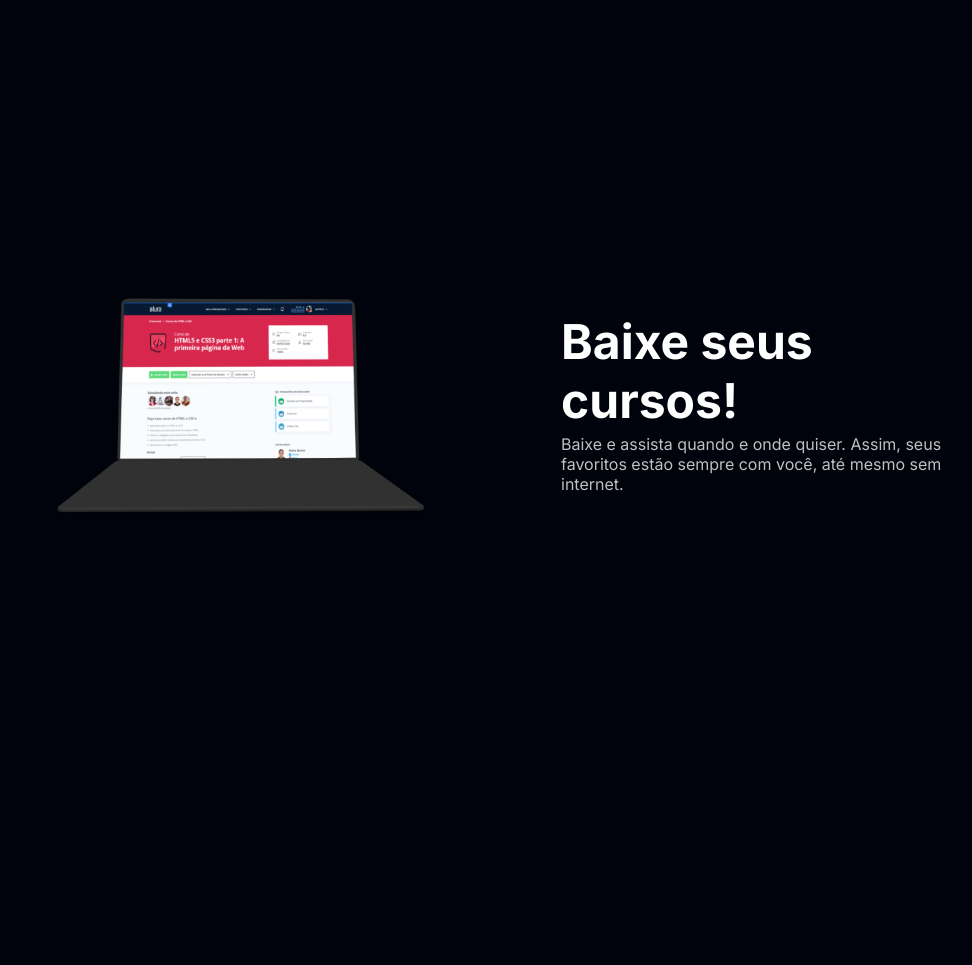
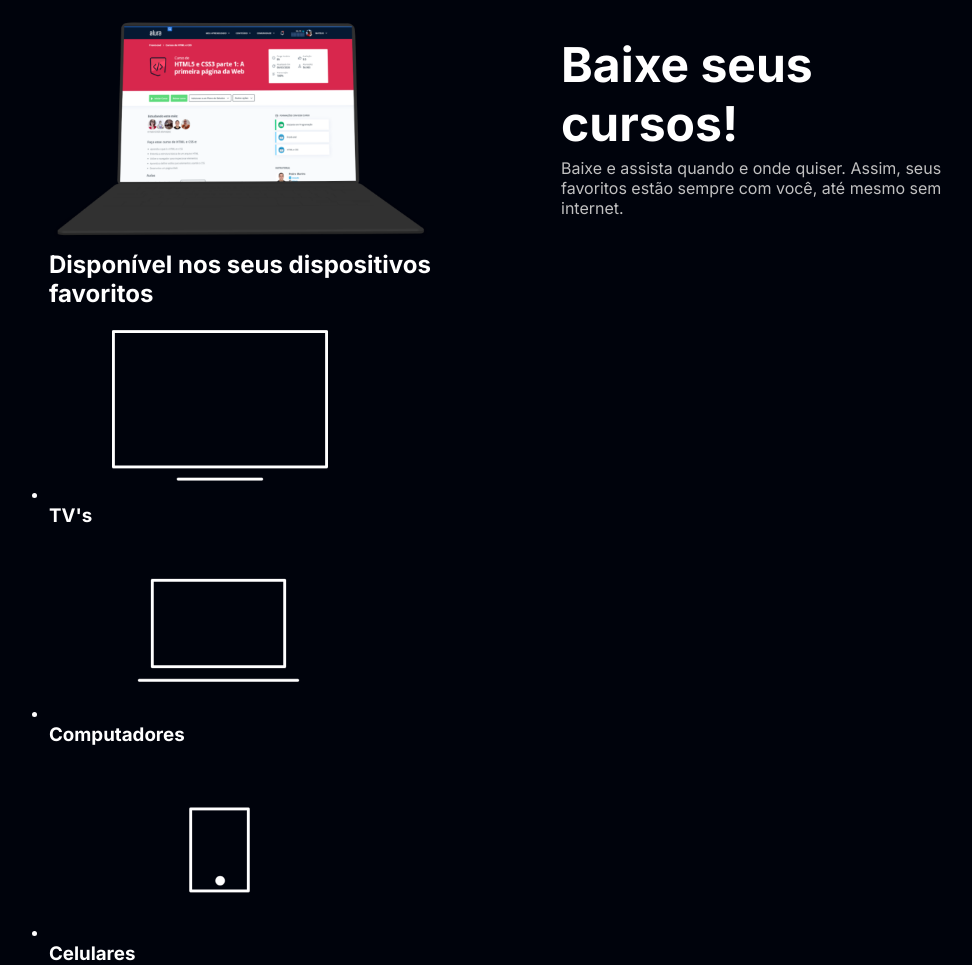
Before and after one commit to Msvnt/Streaming-Sant, a plain HTML site: page index.html in a window 1280 px wide. Shown: the part 2397-3362 px from the top of the page, without its empty margins (111-1083 px from the left). Before the commit the page ends 3200 px from the top, so only its background shows below. Drawn offline with Linux system fonts and the light colour scheme.

Commit message:
small changes just cause im tired

```diff
--- a/index.html
+++ b/index.html
@@ -43,5 +43,24 @@
             <p class="descricao__texto">Baixe e assista quando e onde quiser. Assim, seus favoritos estão sempre com você, até mesmo sem internet.</p>
         </div>
 
+    <section class="dispositivos">
+        <h2 class="dispositivos__titulo">Disponível nos seus dispositivos favoritos</h2>
+        <ul class="dispositivos__lista">
+            <li>
+                <img src="assets/tv.png" alt="icone de televisao">
+                <h3 class="lista__item">TV's</h3>
+            </li>
+            <li>
+                <img src="assets/computador.png" alt="icone de computador">
+                <h3 class="lista__item">Computadores</h3>
+            </li>
+            <li>
+                <img src="assets/celular.png" alt="icone de um celular">
+                <h3 class="lista__item">Celulares</h3>
+            </li>
+        </ul>
+
+    </section>
+
 </body>
 </html>
```
Also changed, not shown: assets/celular.png (added), assets/computador.png (added), assets/tv.png (added).
